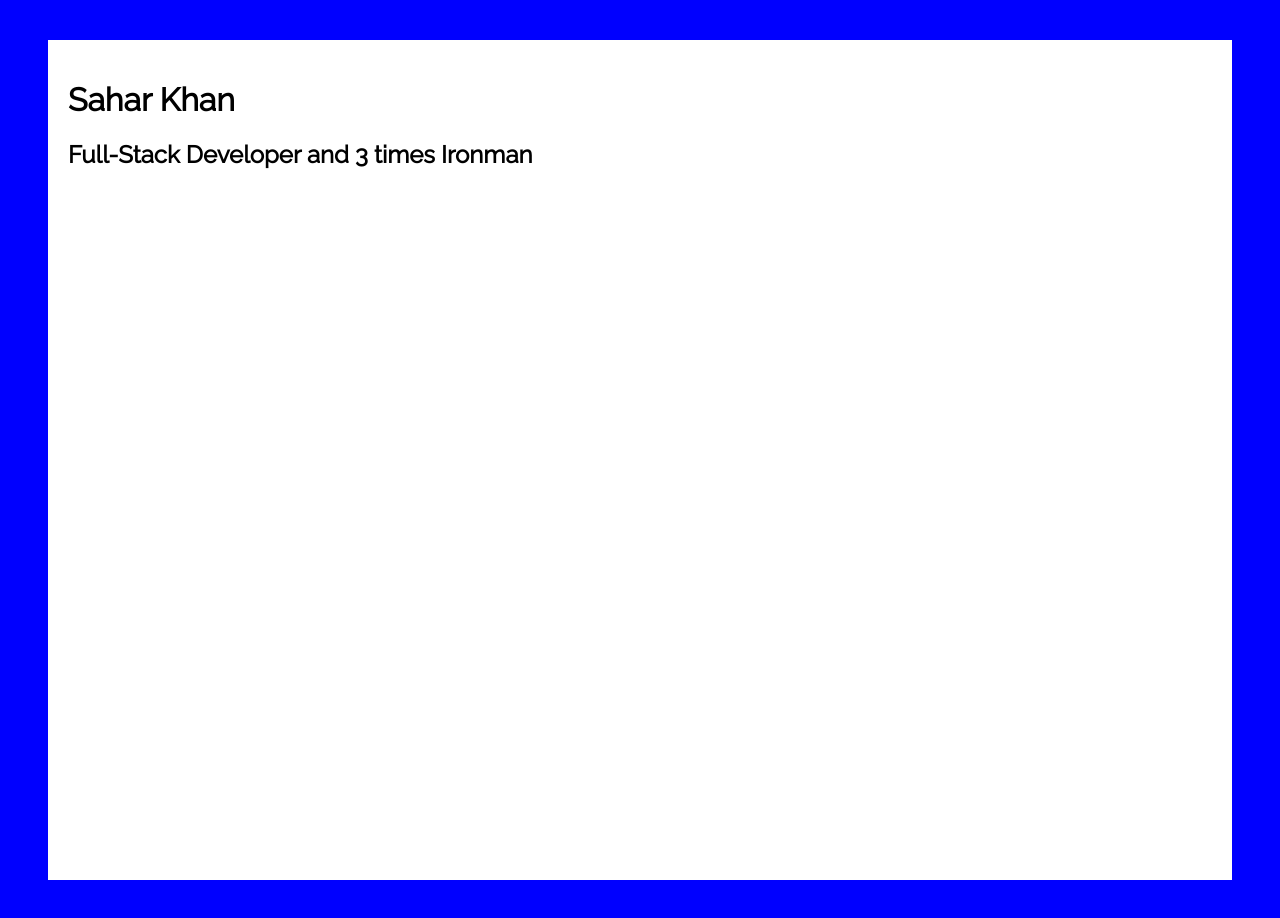
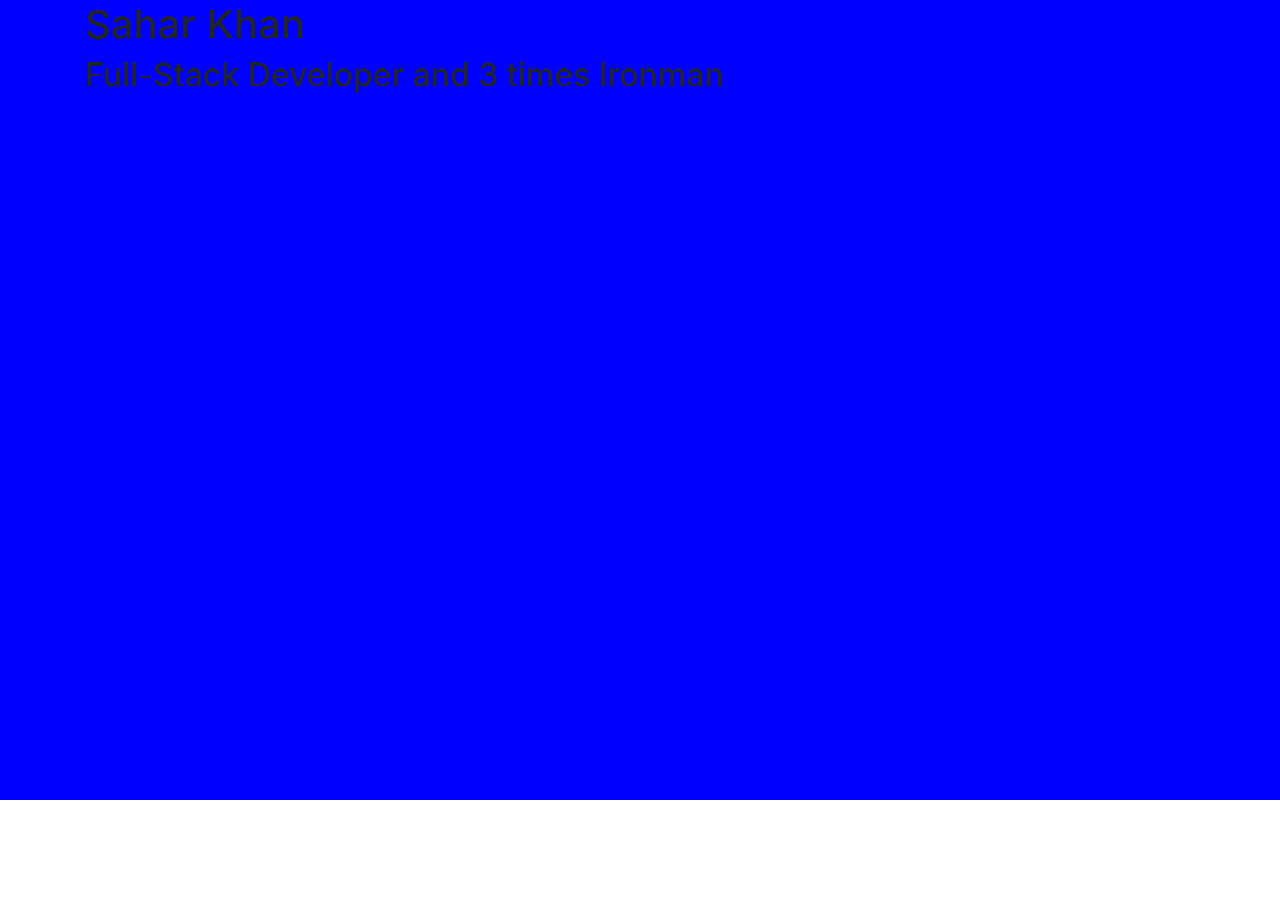
Before and after one commit to saharkhankhan/sahar-khan, a plain HTML site: page index.html in a window 1280 px wide. After the commit the page ends 800 px from the top, so only its background shows below. Drawn offline with nearby package versions, Linux system fonts and the light colour scheme.

Commit message:
boostrap

```diff
--- a/index.html
+++ b/index.html
@@ -4,12 +4,21 @@
     <meta charset="UTF-8">
     <title>Sahar Khan</title>
     <link rel="stylesheet" href="style.css">
+    <link rel="stylesheet" href="https://maxcdn.bootstrapcdn.com/bootstrap/4.0.0/css/bootstrap.min.css" integrity="sha384-Gn5384xqQ1aoWXA+058RXPxPg6fy4IWvTNh0E263XmFcJlSAwiGgFAW/dAiS6JXm" crossorigin="anonymous">
 
   </head>
+
   <body>
-  <div class="content">
+    <div class="overview">
+      <div class="container">
         <h1>Sahar Khan</h1>
         <h2>Full-Stack Developer and 3 times Ironman</h2>
       </div>
+    </div>
+    <div class="skills">
+      <div class="container">
+        <!-- skills  -->
+      </div>
+    </div>
   </body>
 </html>
--- a/style.css
+++ b/style.css
@@ -1,14 +1,14 @@
 @import url('https://fonts.googleapis.com/css?family=Raleway');
 
 body{
-  background: blue;
   font-family: 'Raleway', sans-serif;
-
 }
 
-.content{
-  margin: 40px;
-  background: white;
+.overview{
   height: 100vh;
-  padding: 20px;
+  background-color: blue;
 }
+
+.skills{
+  background-color: red;
+}
```
Lines whose indentation alone changed are shown as unchanged.
